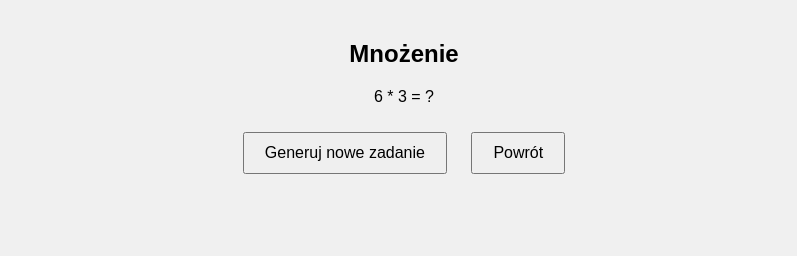
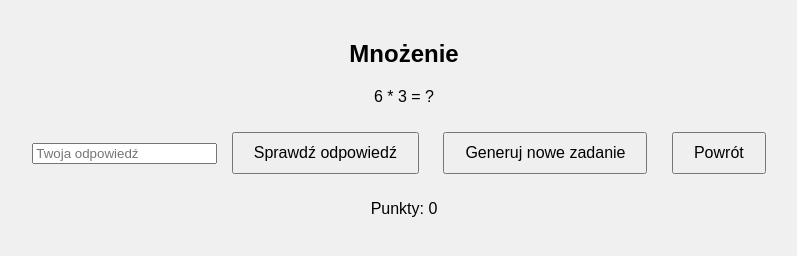
Before and after one commit to LufStudios/matmania.lfrx.ovh, a plain HTML site: page mnozenie.html in a window 1280 px wide. Shown: the whole page, without its empty margins (236-1033 px from the left). Drawn offline with Linux system fonts and the light colour scheme.

Commit message:
Update mnozenie.html

```diff
--- a/mnozenie.html
+++ b/mnozenie.html
@@ -24,15 +24,37 @@
 
     <h2>Mnożenie</h2>
     <p id="mnozenie-wynik"></p>
+    <input type="number" id="mnozenie-odpowiedz" placeholder="Twoja odpowiedź">
+    <button onclick="checkMnozenie()">Sprawdź odpowiedź</button>
     <button onclick="generateMnozenie()">Generuj nowe zadanie</button>
     <button onclick="location.href='index.html'">Powrót</button>
+    <p id="mnozenie-feedback"></p>
+    <p id="mnozenie-punkty">Punkty: 0</p>
 
     <script>
+        let correctAnswer;
+        let points = 0;
+
         function generateMnozenie() {
             const num1 = Math.floor(Math.random() * 10) + 1;
             const num2 = Math.floor(Math.random() * 10) + 1;
+            correctAnswer = num1 * num2;
             document.getElementById('mnozenie-wynik').innerText = `${num1} * ${num2} = ?`;
+            document.getElementById('mnozenie-odpowiedz').value = '';
+            document.getElementById('mnozenie-feedback').innerText = '';
         }
+
+        function checkMnozenie() {
+            const userAnswer = parseInt(document.getElementById('mnozenie-odpowiedz').value);
+            if (userAnswer === correctAnswer) {
+                points++;
+                document.getElementById('mnozenie-feedback').innerText = 'Brawo! Poprawna odpowiedź!';
+            } else {
+                document.getElementById('mnozenie-feedback').innerText = `Niestety, błędna odpowiedź. Poprawna to: ${correctAnswer}`;
+            }
+            document.getElementById('mnozenie-punkty').innerText = `Punkty: ${points}`;
+        }
+
         generateMnozenie();
     </script>
 
```
